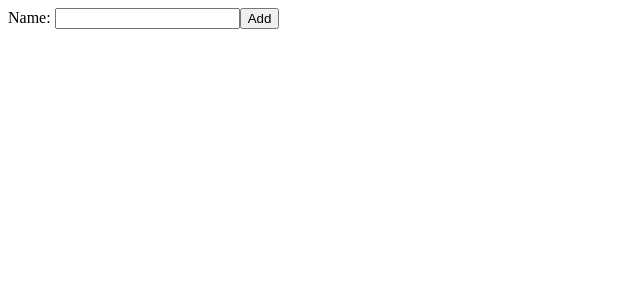
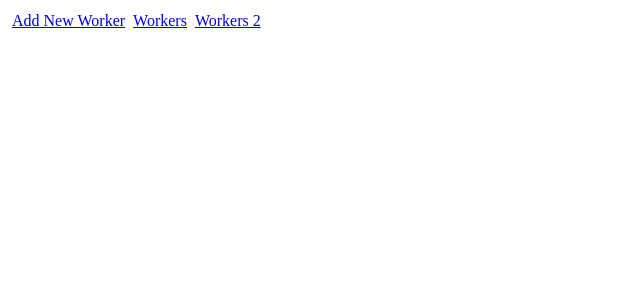
Before and after one commit to Savira83/vuejs.playground, a Vue app in the folder vuex-project/: page /addWorkers in a window 1280 px wide. Shown: the top 300 px of the page, without its empty margins (0-640 px from the left). Built offline with nearby package versions, Linux system fonts and the light colour scheme; no server answers.

Commit message:
add routers

```diff
--- a/vuex-project/package.json
+++ b/vuex-project/package.json
@@ -12,6 +12,7 @@
     "core-js": "^3.8.3",
     "es6-promise": "^4.2.8",
     "vue": "^3.2.13",
+    "vue-router": "^4.1.5",
     "vuex": "^4.0.2"
   },
   "devDependencies": {
--- a/vuex-project/src/App.vue
+++ b/vuex-project/src/App.vue
@@ -1,27 +1,30 @@
 <template>
   <div >
-    <div>
-      <input-field></input-field>
-    </div>
+    <div class="container"><router-link  to="/addnewWorker">Add New Worker</router-link></div>
+   <!-- <div>
+      <addnew-worker></addnew-worker>
+    </div>-->
   <div class="container">
-    <add-Workers></add-Workers>
+    <!--<add-Workers></add-Workers>-->
+    <router-link to ="/addWorkers">Workers</router-link>
   </div>
   <div class="container">
-    <add-Workerstwo></add-Workerstwo>
+    <router-link to ="/addWorkerstwo">Workers 2</router-link>
+    <!--<add-Workerstwo></add-Workerstwo>-->
   </div>
-
+  <router-view></router-view>
   </div>
 </template>
 <script>
-import addWorkers from './components/addWorkers.vue'
-import addWorkerstwo from './components/addWorkerstwo.vue'
-import inputField from './components/inputField.vue'
+// import addWorkers from './components/addWorkers.vue'
+// import addWorkerstwo from './components/addWorkerstwo.vue'
+//import addnewWorker from './components/addnewWorker.vue'
 export default {
   name: 'App',
   components: {
-    addWorkers,
-    addWorkerstwo,
-    inputField
+    // addWorkers,
+    // addWorkerstwo,
+    //addnewWorker
   }
 }
 </script>
--- a/vuex-project/src/components/addWorkers.vue
+++ b/vuex-project/src/components/addWorkers.vue
@@ -5,7 +5,7 @@
 </template>
 <script>
 import deleteWorker from './deleteWorker.vue'
-import { mapState, mapActions} from 'vuex'
+import { mapState, mapActions } from 'vuex'
 export default {
     components: {
         deleteWorker,
@@ -19,13 +19,14 @@ export default {
             return this.$store.state.workers
         },*/
 
-    /*mounted() {
+   /* mounted() {
         this.$store.dispatch("getWorkers")
     },*/
     methods: {
         ...mapActions([
-            'getWorkers'])
+            'getWorkers'
+        ])
+    },
+    }
 
-    },
-}
 </script>
--- a/vuex-project/src/components/deleteWorker.vue
+++ b/vuex-project/src/components/deleteWorker.vue
@@ -16,7 +16,7 @@ export default {
 }
 /*or like this
         methods: {
-        ...mapActions(['deleteWorker']),
+        ...mapActions({delete:'deleteWorker'}),
         deleteWorker(id){
             this.delete({id:id})
         }
--- a/vuex-project/src/main.js
+++ b/vuex-project/src/main.js
@@ -1,9 +1,11 @@
+
 import { createApp } from 'vue'
 import App from './App.vue'
 import store from './store/store.js'
+import router from './router/router.js'
 
 const app = createApp(App)
 
 app.use(store)
-
+app.use(router)
 app.mount('#app')
--- /dev/null
+++ b/vuex-project/src/router/router.js
@@ -0,0 +1,20 @@
+
+import {createRouter, createWebHistory} from 'vue-router'
+import addnewWorker from '../components/addnewWorker.vue'
+import addWorkerstwo from '../components/addWorkerstwo.vue'
+import addWorkers from '../components/addWorkers.vue'
+
+
+
+const router = createRouter({
+	history: createWebHistory(),
+	routes: [
+	{path: '/addnewWorker', name: 'newWorker', component: addnewWorker},
+	{path: '/addWorkerstwo', name: 'workerstwo', component: addWorkerstwo},
+	{path: '/addWorkers', name: 'workers', component: addWorkers},
+
+	]
+
+})
+
+export default router;
--- a/vuex-project/workers.json
+++ b/vuex-project/workers.json
@@ -2,15 +2,15 @@
   "workers": [
     {
       "name": "1",
-      "id": 1
+      "id": 3
     },
     {
       "name": "2",
-      "id": 3
+      "id": 4
     },
     {
       "name": "3",
-      "id": 4
+      "id": 5
     }
   ]
 }
```
Also changed, not shown: vuex-project/src/components/addWorkerstwo.vue (+4 -7 lines), vuex-project/src/components/addnewWorker.vue (renamed from vuex-project/src/components/inputField.vue), 1 other file (tests, documents, lock files or other folders).
